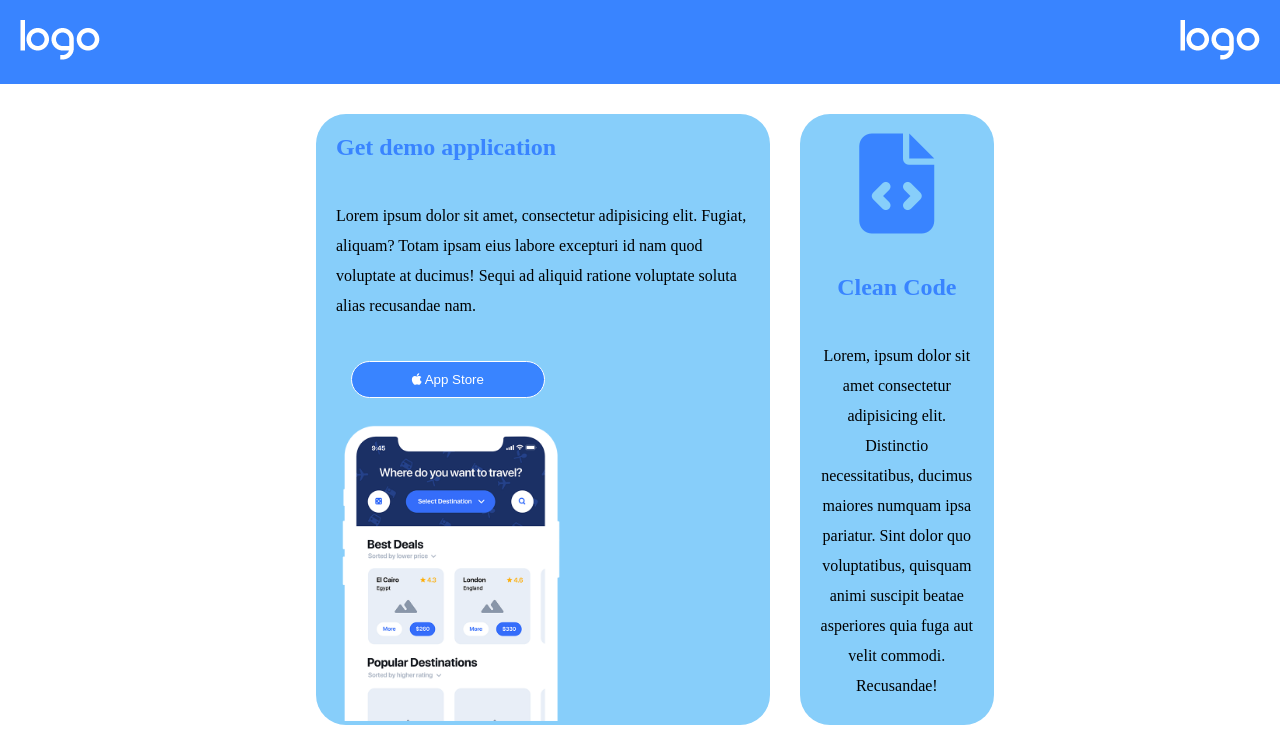
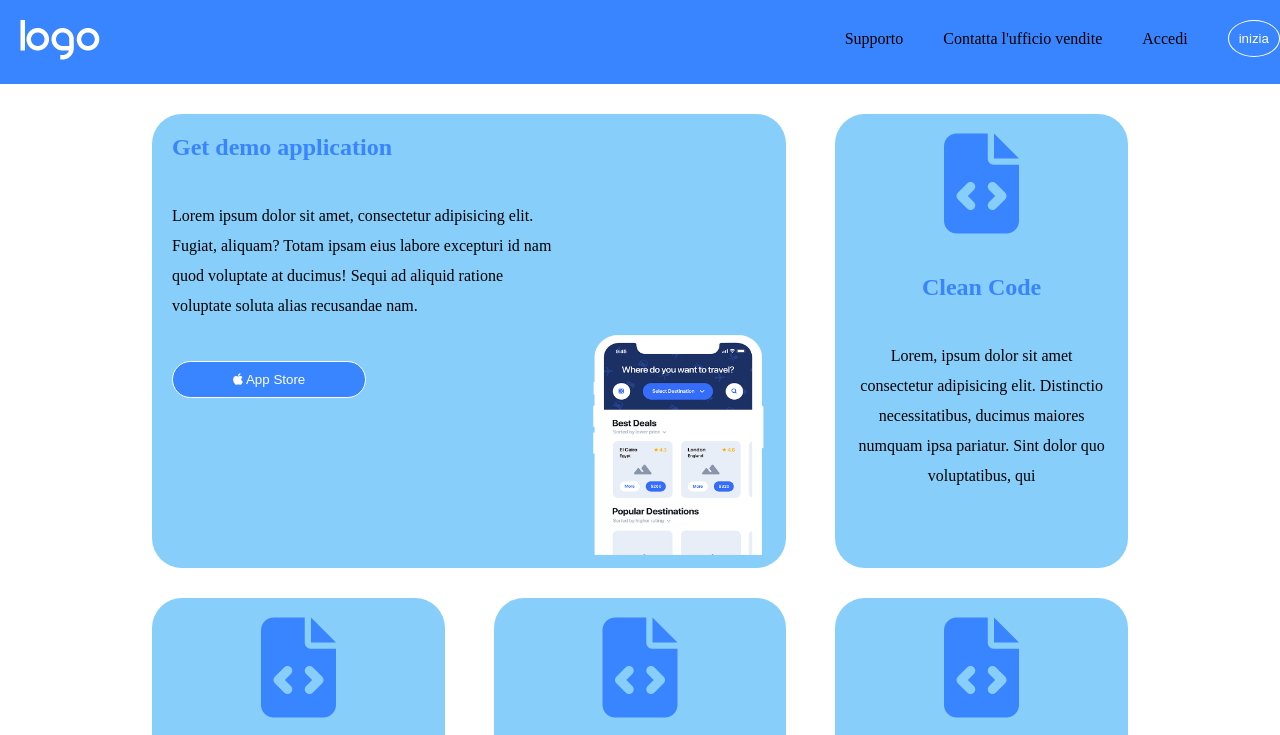
Before and after one commit to Fededada23/htmlcss-responsive-layout, a plain HTML site: page index.html in a window 1280 px wide. Shown: the top 735 px of the page. Drawn offline with Linux system fonts and the light colour scheme.

Commit message:
deleted row intro and fixed somes elements

```diff
--- a/css/style.css
+++ b/css/style.css
@@ -2,6 +2,7 @@
     padding: 0;
     margin: 0;
     box-sizing: border-box;
+
 }
 
 /* UTILITY CLASS */
@@ -41,6 +42,10 @@
     color: black;
 }
 
+.padding-left-20px{
+    padding-left: 20px;
+}
+
 
 
 
@@ -48,6 +53,17 @@ header{
     background-color: #3984ff;
     display: flex;
     justify-content: space-between;
+}
+
+.right-header{
+    display: flex;
+    height: 100%;
+    align-items: center;
+    display: none;
+}
+
+.right-elements{
+   margin: 0px 0px 0px 40px;
 }
 
 h1{
@@ -79,7 +95,10 @@ button{
 img{
     width: 100%;
 }
-
+.cravatta{
+    width: 100%;
+    margin: 0 auto;
+}
 .card{
     border-radius: 30px;
     min-height: 100%;
@@ -97,6 +116,10 @@ img{
 }
 
 .logo{
+    padding: 20px;
+}
+
+.hamburger{
     padding: 20px;
 }
 
@@ -127,6 +150,10 @@ img{
 .col-50-about{
     margin-bottom: 30px;
     width: 60%;
+}
+
+.col-50-about img{
+   border-radius: 100%;
 }
 
 .col-50-about h2{
@@ -241,16 +268,15 @@ img{
     font-size: 20px;
 }
 
-#middle-four img{
-    padding: 0px 130px 0px 0px;
-}
 
 #middle-four .col-50 button{
     background-color: #9593e6;
     padding: 10px 60px;
     border-radius: 20px;
+}
 
-
+#middle-four .col-50-about img{
+    width: 70%;
 }
 
 #middle-five .col-100 button{
@@ -290,16 +316,17 @@ img{
     .row{
         display: flex;
         justify-content: space-between;
+        flex-wrap: wrap;
     }
     .col-70{
-        width: 70%;
-        margin-left: 30px;
+        width:65%;
+
         margin-bottom: 30px;
     }
 
     .col-30{
         width: 30%;
-        margin-left: 30px;
+
         margin-top: 0px;
         min-height: 100%;
 
@@ -308,13 +335,13 @@ img{
 
     #intro img{
         width: 60%;
-        margin-right: 190px;
+        margin-right: 50%;
     }
 
     #intro .col-70 button {
         padding: 10px 60px;
         border-radius: 20px;
-        margin-right: 190px;
+        margin-right: 50%;
     }
 
 
@@ -379,14 +406,69 @@ img{
 }
 
 @media screen and (min-width: 992px){
+
+    .hamburger{
+        display: none;
+    }
+
+    .right-header{
+        display: block;
+        display: flex;
+        height: 100%;
+        align-items: center;
+
+    }
+
+    .right-elements{
+        margin: 0px 0px 0px 40px;
+
+    }
+
+
+
+
+
+    #intro img{
+        width: 100%;
+        margin-right: 0;
+        height: 50%;
+        margin-top: 100%;
+    }
+
+    #intro .col-70 .card {
+        display: flex;
+    }
+
+    #intro .col-70 .card-one {
+        display: flex;
+        flex-direction: column;
+        align-items: baseline;
+    }
+
+    #intro .col-70 .card-two {
+        display: flex;
+    }
+
+    #intro .col-70 button {
+        padding: 10px 60px;
+        border-radius: 20px;
+        margin-right: 0;
+    }
+
+
     .row{
         width: 100%;
         margin: 0 auto;
     }
 
     .container{
-        width: 60%;
+        width: 100%;
         margin: 0 auto  ;
+    }
+
+    .cravatta{
+        width: 80%;
+        margin: 0 auto;
     }
 
 
@@ -396,6 +478,27 @@ img{
         flex-direction: row;
     }
 
+    #middle-one .col-50-second img{
+        width: 60%;
+    }
+
+    #middle-one .col-50-second .card{
+        margin-top: 80%;
+        min-height: 0;
+        margin-left: 20%;
+    }
+
+    #middle-one .col-50 .card div{
+       padding-top: 60%;
+    }
+
+    #middle-one .col-50{
+        width: 50%;
+    }
+
+    #middle-one .col-50-second{
+        width: 50%;
+    }
 
 
     #middle-three .col-30{
--- a/index.html
+++ b/index.html
@@ -7,6 +7,7 @@
         <title>Document</title>
         <link rel="stylesheet" href="css/style.css">
         <script src="https://kit.fontawesome.com/8527d0e473.js" crossorigin="anonymous"></script>
+        <link rel="stylesheet" href="https://cdnjs.cloudflare.com/ajax/libs/font-awesome/6.2.0/css/all.min.css">
     </head>
 
     <body>
@@ -17,8 +18,22 @@
             <div class="logo">
                 <img src="./img/logo.png" alt="">
             </div>
-            <div class="logo">
+            <div class="hamburger">
                 <img src="./img/logo.png" alt="">
+            </div>
+            <div class="right-header">
+                <div class="right-elements">
+                    <span>Supporto</span>
+                </div>
+                <div class="right-elements">
+                    <span>Contatta l'ufficio vendite</span>
+                </div>
+                <div class="right-elements">
+                    <span>Accedi</span>
+                </div>
+                <div class="right-elements button">
+                <button>inizia</button>
+                </div>
             </div>
         </header>
         <!--
@@ -28,25 +43,35 @@
             <!--intro section-->
             <section id="intro">
                 <div class="container">
+                    <div class="cravatta">
                         <div class="row text-align-center">
                             <div class="col-70">
                                 <div class="card lightskyblue">
+                                    <div class="card-one">
+                                        <div>
                                             <h2>Get demo application</h2>
+                                        </div>
+                                        <div>
                                             <p>Lorem ipsum dolor sit amet, consectetur adipisicing elit. Fugiat, aliquam? Totam ipsam eius labore excepturi id nam quod voluptate at ducimus! Sequi ad aliquid ratione voluptate soluta alias recusandae nam.</p>
+                                        </div>
+                                        <div class="padding-left-20px">
                                             <button><i class="fa-brands fa-apple"></i> App Store</button>
+                                        </div>
+                                    </div>
+                                    <div class="card-two">
                                         <img src="./img/phone.png" alt="">
                                     </div>
-
+                                </div>
                             </div>
                             <div class="col-30">
                                 <div class="card lightskyblue">
                                     <i class="fa-solid fa-file-code"></i>
                                     <h2>Clean Code</h2>
-                                <p>Lorem, ipsum dolor sit amet consectetur adipisicing elit. Distinctio necessitatibus, ducimus maiores numquam ipsa pariatur. Sint dolor quo voluptatibus, quisquam animi suscipit beatae asperiores quia fuga aut velit commodi. Recusandae!</p>
+                                    <p>Lorem, ipsum dolor sit amet consectetur adipisicing elit. Distinctio necessitatibus, ducimus maiores numquam ipsa pariatur. Sint dolor quo voluptatibus, qui</p>
                                 </div>
                             </div>
-                     </div>
-                     <div class="row text-align-center">
+
+
                             <div class="col-30">
                                 <div class="card lightskyblue">
                                     <i class="fa-solid fa-file-code"></i>
@@ -73,19 +98,23 @@
                             </div>
                         </div>
                     </div>
+                </div>
             </section>
             <!--intro middle one-->
             <section id="middle-one">
                 <div class="container">
+                    <div class="cravatta">
                         <div class="row display-flex flex-column">
                             <div class="col-50">
                                 <div class="card">
                                     <img src="./img/planning1.png" alt="">
+                                    <div>
                                         <h2>Strategic Planning</h2>
                                         <p>Lorem ipsum dolor sit amet consectetur adipisicing elit. Placeat voluptatum mollitia repellat saepe est consequatur rem eum hic! Quasi culpa magni quod, dignissimos ab exercitationem consequuntur repudiandae? Illo, autem neque.</p>
                                     </div>
                                 </div>
-                        <div class="col-50-second   ">
+                            </div>
+                            <div class="col-50-second">
                                 <div class="card white text-align-center">
                                     <img src="./img/planning2.png" alt="">
                                     <h3>Strategic Planning</h3>
@@ -95,10 +124,12 @@
                             </div>
                         </div>
                     </div>
+                </div>
             </section>
             <!--intro middle two-->
             <section id="middle-two">
                 <div class="container">
+                    <div class="cravatta">
                         <div class="row display-flex flex-column text-align-center">
                             <div class="col-25">
                                 <div class="card">
@@ -127,10 +158,12 @@
                             </div>
                         </div>
                     </div>
+                </div>
             </section>
             <!--intro middle three-->
             <section id="middle-three">
                 <div class="container purple">
+                    <div class="cravatta">
                         <h1>Benefit of working with us</h1>
                         <div class="row display-flex text-align-center">
                             <div class="col-30">
@@ -183,10 +216,12 @@
                             </div>
                         </div>
                     </div>
+                </div>
             </section>
             <!--intro middle four-->
             <section id="middle-four">
                 <div class="container">
+                    <div class="cravatta">
                         <div class="row display-flex">
                             <div class="col-50">
                                 <div class="card">
@@ -204,10 +239,12 @@
                             </div>
                         </div>
                     </div>
+                </div>
             </section>
             <!--intro middle five-->
             <section id="middle-five">
                 <div class="container purple">
+                    <div class="cravatta">
                         <div class="row display-flex flex-column text-align-center">
                             <div class="col-100">
                                 <div class="card">
@@ -217,6 +254,7 @@
                                     <p>We're still in beta and we will be for avaible. As we add more funcionality, we'll look into other plans with more controls.</p>
                                     <button>get started</button>
                                     <p>Copyright 2021 Boolean classe xx privacy policy</p>
+                                </div>
                             </div>
                         </div>
                     </div>
```
Lines whose indentation alone changed are shown as unchanged.
